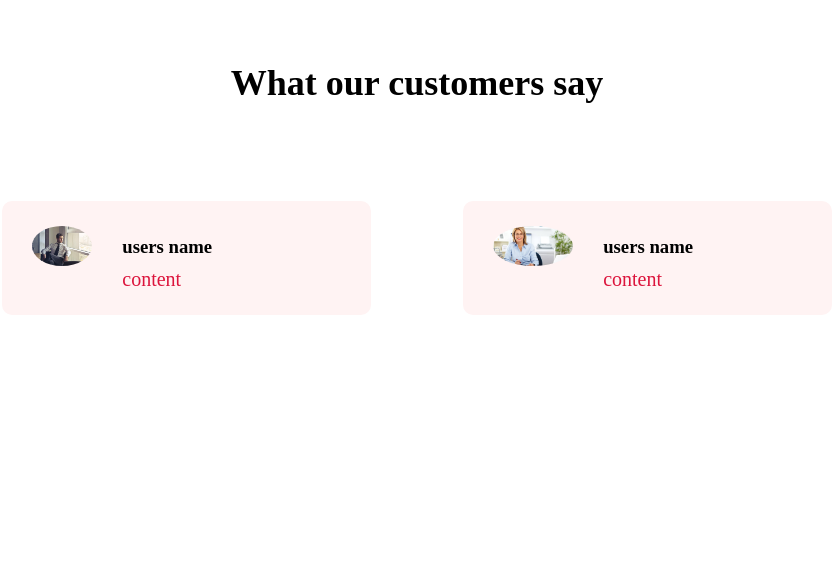
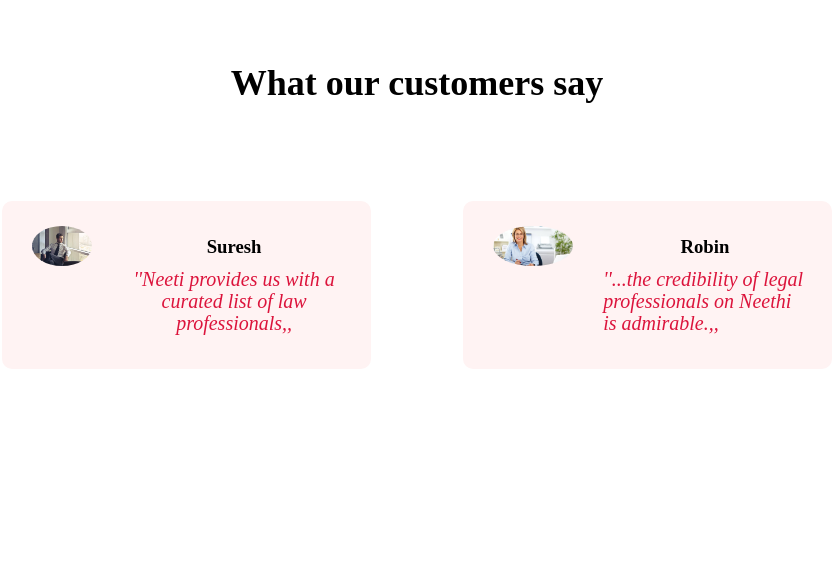
Before and after one commit to AbhishekRPanicker/Neethi, a Django app: page /home/ in a window 1280 px wide. Shown: the part 1370-1944 px from the top of the page, without its empty margins (223-1057 px from the left). Run offline with Django 4.2, Linux system fonts and the light colour scheme.

Commit message:
Fix home page

```diff
--- a/mysite/home/templates/home/neeti.html
+++ b/mysite/home/templates/home/neeti.html
@@ -17,7 +17,7 @@
             <li><a href="{% url 'logout' %}">LOGOUT</a></li>
             {% endif %} {% if not user.is_authenticated %}
             <li><a href="{% url 'login' %}">LOGIN</a></li>
-            <li><a href="{% url 'login' %}">JOIN US</a></li>
+            <li><a href="{% url 'register' %}">JOIN US</a></li>
             {% endif %}
             <li><a href="">ABOUT</a></li>
           </ul>
@@ -71,15 +71,15 @@
         <div class="testimonials-col">
           <img src="{% static '/home/president.jpeg' %}" />
           <div>
-            <h3>users name</h3>
-            <p>content</p>
+            <h3>Suresh<h3>
+            <p><i>''Neeti provides us with a curated list of law professionals,,</i></p>
           </div>
         </div>
         <div class="testimonials-col">
           <img src="{% static '/home/secretary.jpg' %}" />
           <div>
-            <h3>users name</h3>
-            <p>content</p>
+            <h3>Robin</h3>
+            <p><i>''...the credibility of legal professionals on Neethi is admirable.,,</i></p>
           </div>
         </div>
       </div>
```
Also changed, not shown: mysite/db.sqlite3, mysite/media/images/General-Criminal-Law-1-1024x600.png (deleted), mysite/media/images/corporate.jpg (deleted), mysite/media/images/family.jpeg (deleted), mysite/media/images/law.jpg (deleted), mysite/media/images/logo.png (deleted), mysite/media/images/president.jpeg (deleted), mysite/media/images/secretary.jpg (deleted).
